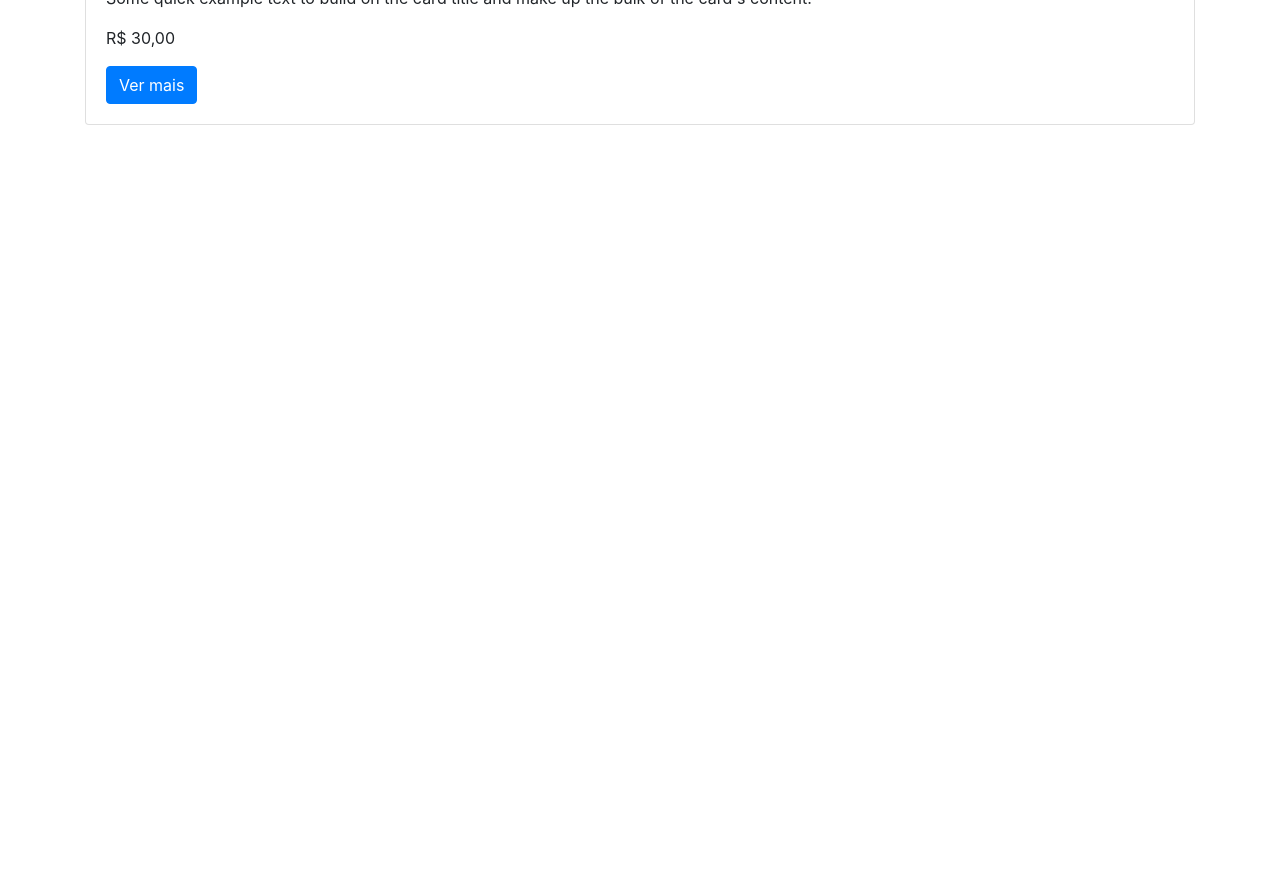
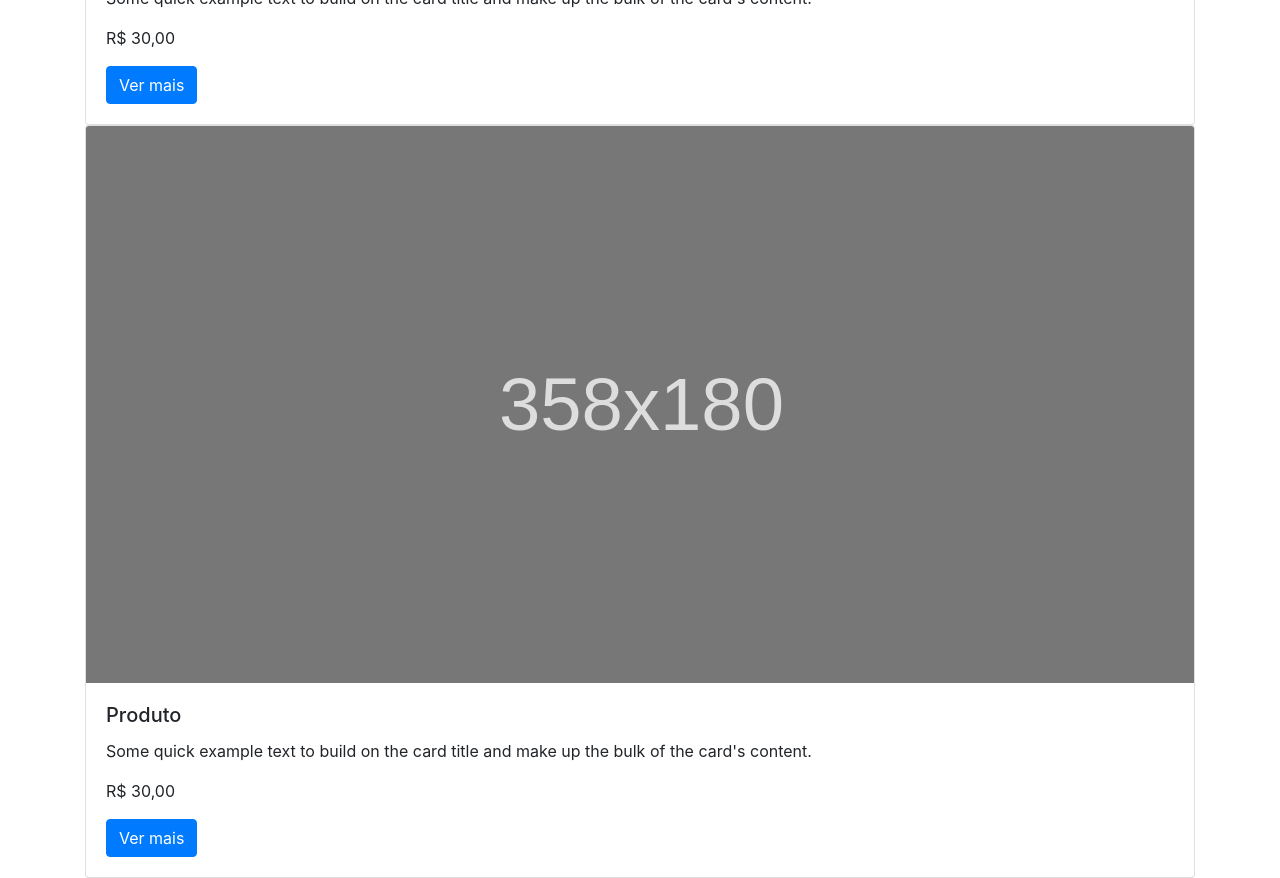
Before and after one commit to vinimaffra03/Meteora, a React (Vite) app: page / in a window 1280 px wide. Shown: the part 9520-10398 px from the top of the page. Before the commit the page ends 9645 px from the top, so only its background shows below. Built offline with nearby package versions, Linux system fonts and the light colour scheme.

Commit message:
testing 2

```diff
--- a/src/App.jsx
+++ b/src/App.jsx
@@ -32,6 +32,7 @@ function App() {
       </div>
 
       <Products />
+      <Products />
     </>
   )
 }
```
